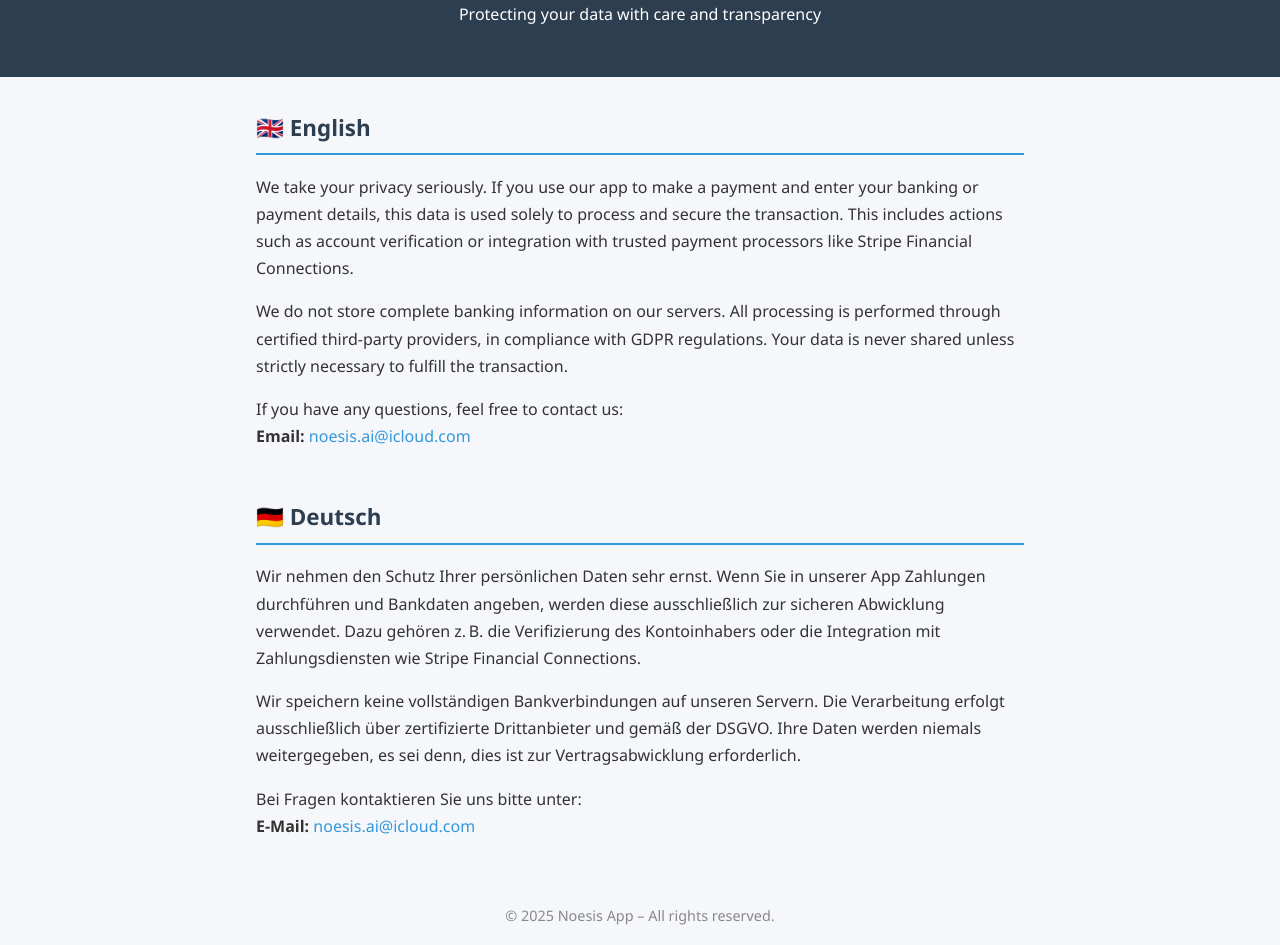
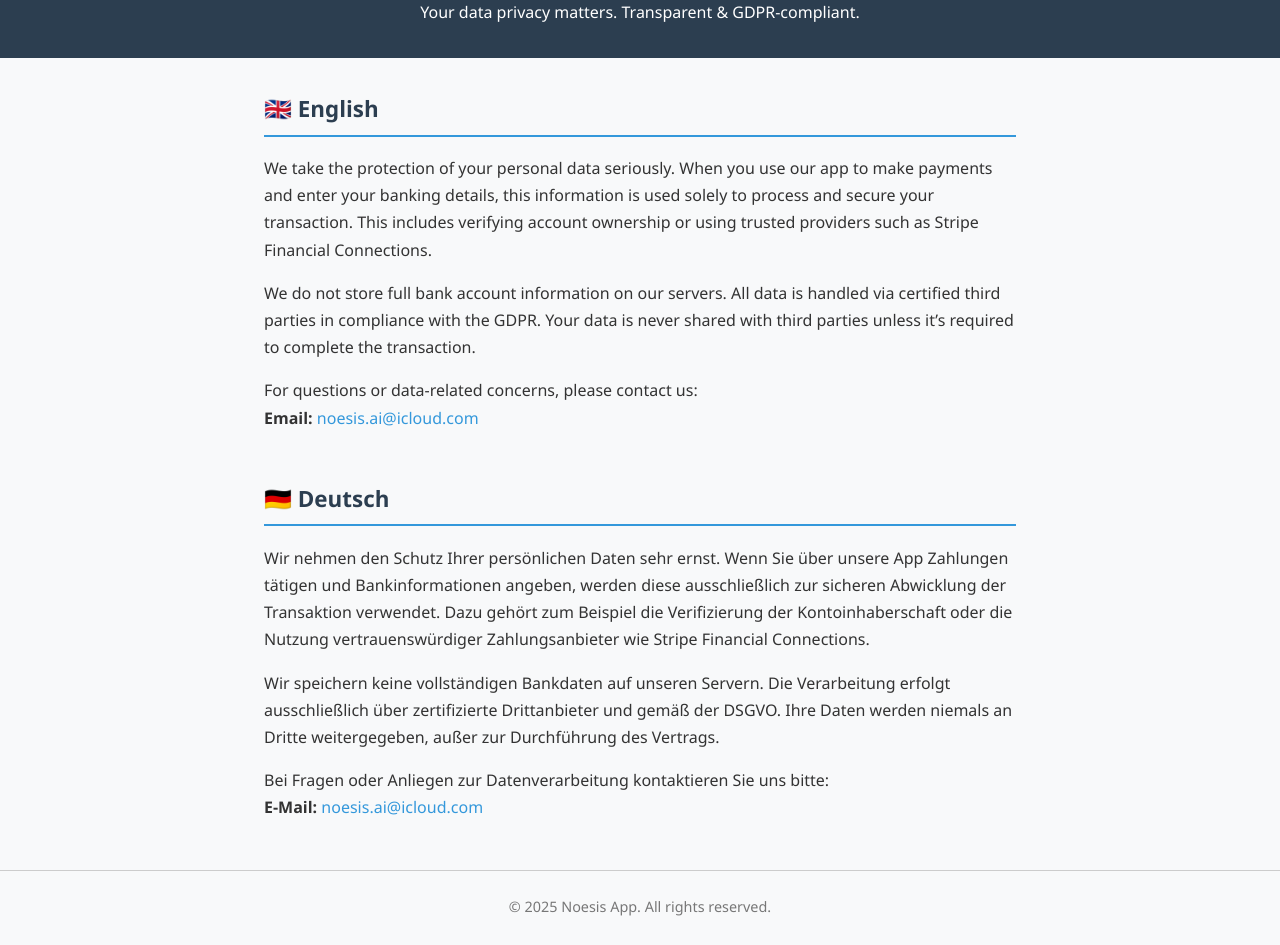
Before and after one commit to K1ha2/privacypolicy, a plain HTML site: page index.html in a window 1280 px wide. Shown: the part 101-1046 px from the top of the page. Drawn offline with Linux system fonts and the light colour scheme.

Commit message:
Update index.html

```diff
--- a/index.html
+++ b/index.html
@@ -3,13 +3,14 @@
 <head>
   <meta charset="UTF-8" />
   <meta name="viewport" content="width=device-width, initial-scale=1.0" />
-  <title>Privacy Policy</title>
+  <title>Privacy Policy – Noesis</title>
   <style>
     :root {
-      --primary-color: #2c3e50;
-      --accent-color: #3498db;
-      --bg-color: #f5f7fa;
-      --text-color: #333;
+      --color-primary: #2c3e50;
+      --color-accent: #3498db;
+      --color-bg: #f8f9fa;
+      --color-text: #333;
+      --font: 'Segoe UI', Tahoma, Geneva, Verdana, sans-serif;
     }
 
     * {
@@ -18,28 +19,33 @@
 
     body {
       margin: 0;
-      font-family: 'Segoe UI', Tahoma, Geneva, Verdana, sans-serif;
-      background-color: var(--bg-color);
-      color: var(--text-color);
+      font-family: var(--font);
+      background: var(--color-bg);
+      color: var(--color-text);
       line-height: 1.7;
     }
 
     header {
-      background-color: var(--primary-color);
+      background: var(--color-primary);
       color: #fff;
-      padding: 2rem;
+      padding: 2rem 1rem;
       text-align: center;
     }
 
     header h1 {
       margin: 0;
-      font-size: 2rem;
+      font-size: 2.2rem;
+    }
+
+    header p {
+      margin: 0.5rem 0 0;
+      font-size: 1rem;
     }
 
     main {
       max-width: 800px;
       margin: 2rem auto;
-      padding: 0 1rem;
+      padding: 0 1.5rem;
     }
 
     section {
@@ -47,26 +53,38 @@
     }
 
     h2 {
-      color: var(--primary-color);
+      color: var(--color-primary);
       font-size: 1.4rem;
-      border-bottom: 2px solid var(--accent-color);
+      border-bottom: 2px solid var(--color-accent);
       padding-bottom: 0.4rem;
     }
 
     a {
-      color: var(--accent-color);
+      color: var(--color-accent);
       text-decoration: none;
     }
 
-    a:hover {
+    a:hover,
+    a:focus {
       text-decoration: underline;
     }
 
     footer {
       text-align: center;
-      padding: 1rem;
       font-size: 0.9rem;
-      color: #888;
+      color: #777;
+      padding: 1.5rem 0;
+      border-top: 1px solid #ccc;
+      margin-top: 3rem;
+    }
+
+    @media (max-width: 600px) {
+      header h1 {
+        font-size: 1.6rem;
+      }
+      main {
+        padding: 0 1rem;
+      }
     }
   </style>
 </head>
@@ -74,45 +92,49 @@
 
   <header>
     <h1>Privacy Policy</h1>
-    <p>Protecting your data with care and transparency</p>
+    <p>Your data privacy matters. Transparent & GDPR-compliant.</p>
   </header>
 
   <main>
-    <section id="en">
+    <section id="english">
       <h2>🇬🇧 English</h2>
       <p>
-        We take your privacy seriously. If you use our app to make a payment and enter your banking or payment details, this data is used solely to process and secure the transaction.
-        This includes actions such as account verification or integration with trusted payment processors like Stripe Financial Connections.
+        We take the protection of your personal data seriously. When you use our app to make payments and enter your banking details, this information is used solely to process and secure your transaction.
+        This includes verifying account ownership or using trusted providers such as Stripe Financial Connections.
       </p>
       <p>
-        We do not store complete banking information on our servers. All processing is performed through certified third-party providers, in compliance with GDPR regulations.
-        Your data is never shared unless strictly necessary to fulfill the transaction.
+        We do not store full bank account information on our servers. All data is handled via certified third parties in compliance with the GDPR. Your data is never shared with third parties unless it’s required to complete the transaction.
       </p>
       <p>
-        If you have any questions, feel free to contact us:<br>
-        <strong>Email:</strong> <a href="mailto:noesis.ai@icloud.com">noesis.ai@icloud.com</a>
+        For questions or data-related concerns, please contact us:<br />
+        <strong>Email:</strong>
+        <a href="mailto:noesis.ai@icloud.com" target="_blank" rel="noopener noreferrer">
+          noesis.ai@icloud.com
+        </a>
       </p>
     </section>
 
-    <section id="de">
+    <section id="deutsch">
       <h2>🇩🇪 Deutsch</h2>
       <p>
-        Wir nehmen den Schutz Ihrer persönlichen Daten sehr ernst. Wenn Sie in unserer App Zahlungen durchführen und Bankdaten angeben, werden diese ausschließlich zur sicheren Abwicklung verwendet.
-        Dazu gehören z. B. die Verifizierung des Kontoinhabers oder die Integration mit Zahlungsdiensten wie Stripe Financial Connections.
+        Wir nehmen den Schutz Ihrer persönlichen Daten sehr ernst. Wenn Sie über unsere App Zahlungen tätigen und Bankinformationen angeben, werden diese ausschließlich zur sicheren Abwicklung der Transaktion verwendet.
+        Dazu gehört zum Beispiel die Verifizierung der Kontoinhaberschaft oder die Nutzung vertrauenswürdiger Zahlungsanbieter wie Stripe Financial Connections.
       </p>
       <p>
-        Wir speichern keine vollständigen Bankverbindungen auf unseren Servern. Die Verarbeitung erfolgt ausschließlich über zertifizierte Drittanbieter und gemäß der DSGVO.
-        Ihre Daten werden niemals weitergegeben, es sei denn, dies ist zur Vertragsabwicklung erforderlich.
+        Wir speichern keine vollständigen Bankdaten auf unseren Servern. Die Verarbeitung erfolgt ausschließlich über zertifizierte Drittanbieter und gemäß der DSGVO. Ihre Daten werden niemals an Dritte weitergegeben, außer zur Durchführung des Vertrags.
       </p>
       <p>
-        Bei Fragen kontaktieren Sie uns bitte unter:<br>
-        <strong>E‑Mail:</strong> <a href="mailto:noesis.ai@icloud.com">noesis.ai@icloud.com</a>
+        Bei Fragen oder Anliegen zur Datenverarbeitung kontaktieren Sie uns bitte:<br />
+        <strong>E‑Mail:</strong>
+        <a href="mailto:noesis.ai@icloud.com" target="_blank" rel="noopener noreferrer">
+          noesis.ai@icloud.com
+        </a>
       </p>
     </section>
   </main>
 
   <footer>
-    &copy; 2025 Noesis App – All rights reserved.
+    &copy; 2025 Noesis App. All rights reserved.
   </footer>
 </body>
 </html>
```
